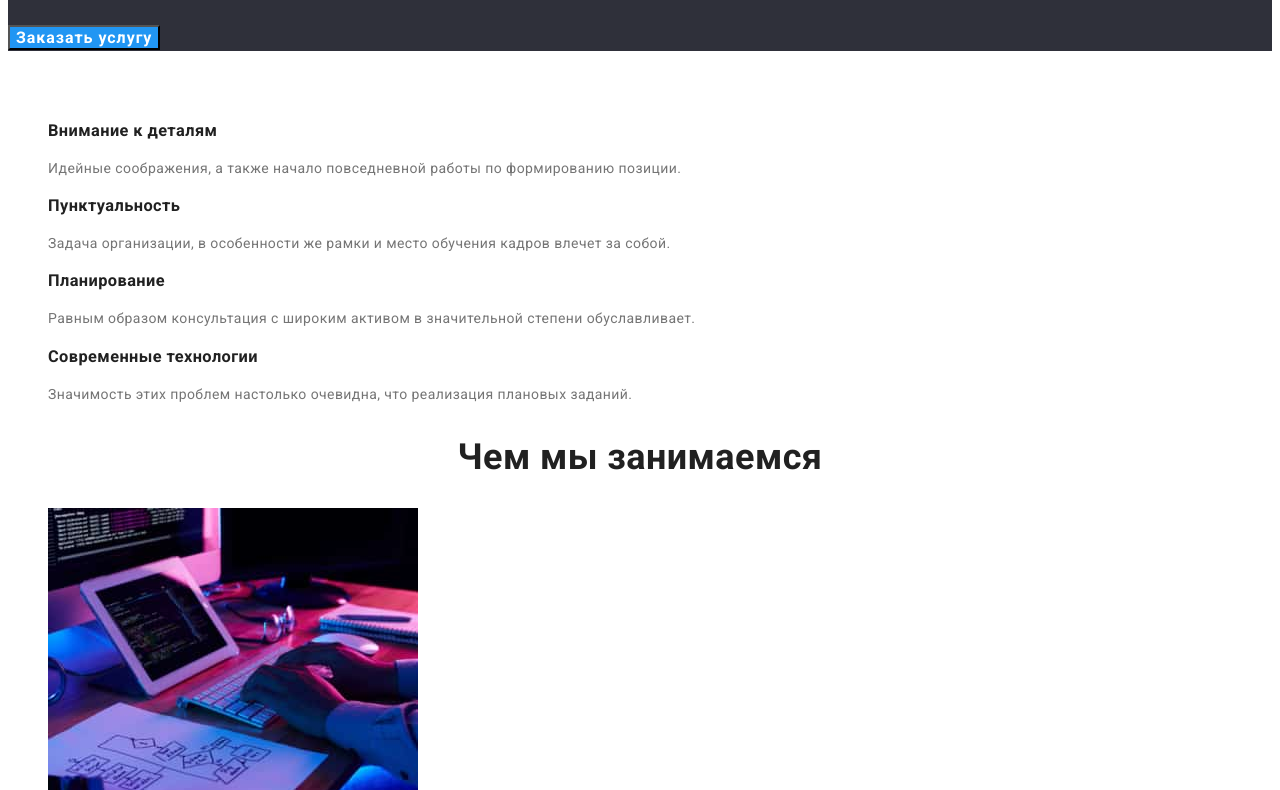
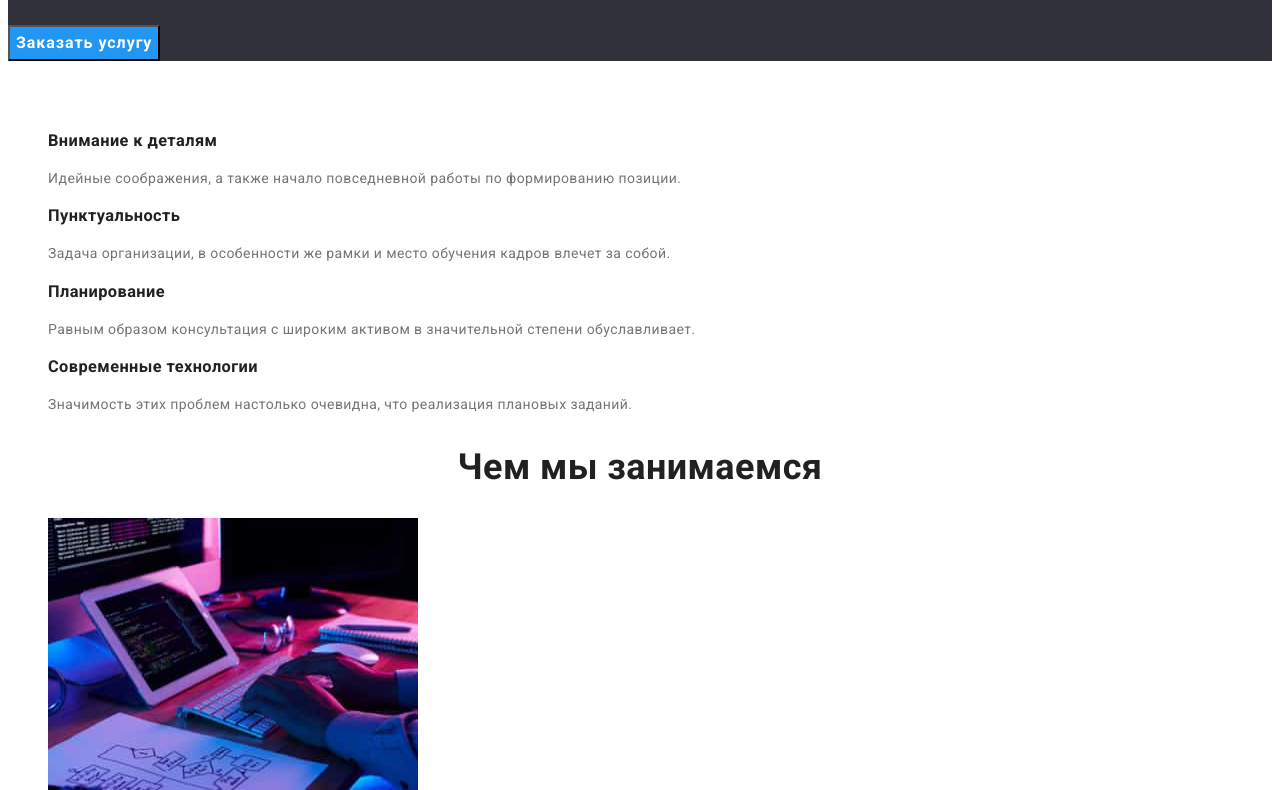
Before and after one commit to brobeliy/goit-markup-hw-02, a plain HTML site: page index.html in a window 1280 px wide. Shown: the part 289-1079 px from the top of the page. Drawn offline with Linux system fonts and the light colour scheme.

Commit message:
fixed buttons

```diff
--- a/css/styles.css
+++ b/css/styles.css
@@ -89,9 +89,9 @@ body {
   background-color: var(--secondary-color-project);
   cursor: pointer;
   font-family:Roboto, sans-serif;
-font-style: normal;
 font-size: 16px;
 font-weight: 700;
+line-height: 1.88;
 letter-spacing: 0.06em;
 }
 
@@ -177,10 +177,12 @@ font-family:Roboto, sans-serif;
 font-style: normal;
 font-size: 16px;
 font-weight: 500;
+line-height: 1.62;
 letter-spacing: 0.03em;
 cursor: pointer;
 color: var(--main-text-color);
-background-color: #F5F4FA ;
+background-color: #F5F4FA
+
  }
 
  .list-button button:hover,.list-button button:focus {
```
